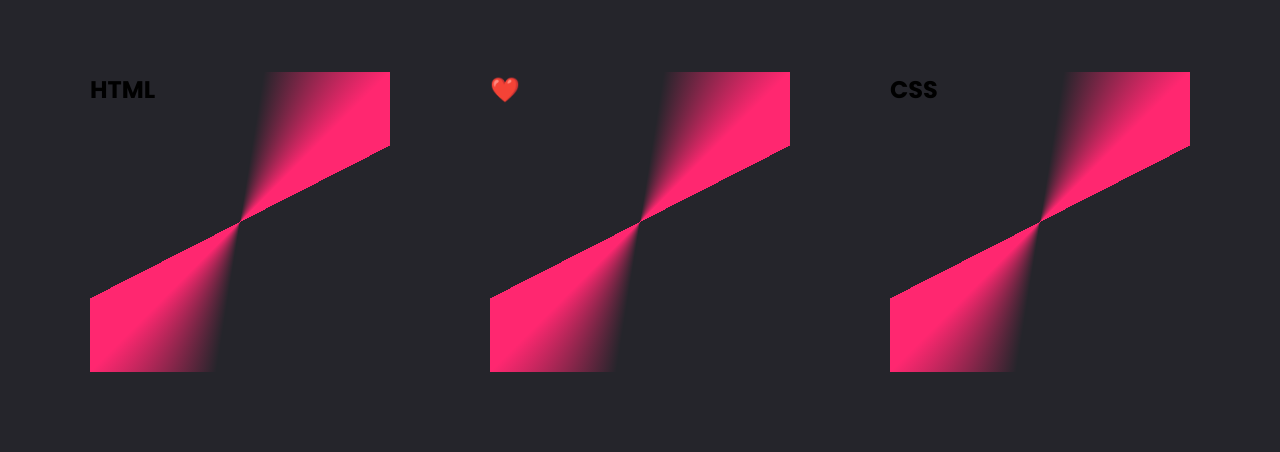
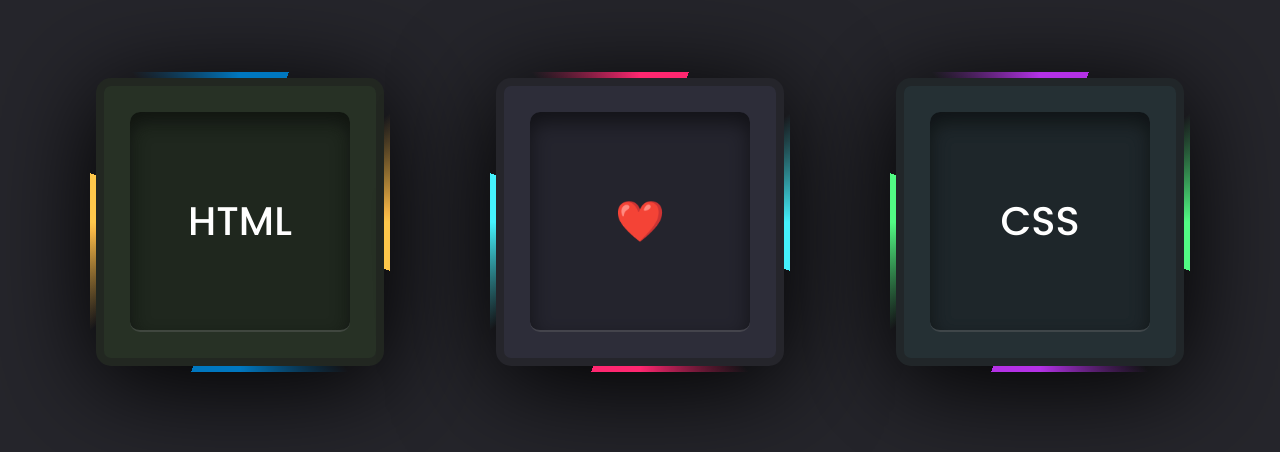
Before and after one commit to CJR85/border_animation, a plain HTML site: page index.html in a window 1280 px wide. Shown: the part 178-630 px from the top of the page. Drawn offline with Linux system fonts and the light colour scheme.

Commit message:
Style h2, box pseudo classes, addanimation & keyframes

```diff
--- a/style.css
+++ b/style.css
@@ -17,16 +17,96 @@ body {
   flex-wrap: wrap;
 }
 
+@property --a {
+  syntax: '<angle>';
+  inherits: false;
+  initial-value: 0deg;
+}
+
 .box {
   position: relative;
   width: 300px;
   height: 300px;
   background: repeating-conic-gradient(
-    from 45deg,
+    from var(--a),
     #ff2770 0%,
     #ff2770 5%,
     transparent 5%,
     transparent 40%,
     #ff2770 50%
   );
+  animation: rotating 2s linear infinite;
+  animation-play-state: paused;
+  border-radius: 20px;
+  filter: drop-shadow(0 15px 50px #000);
+  display: flex;
+  justify-content: center;
+  align-items: center;
 }
+
+.box:nth-child(1) {
+  filter: drop-shadow(0 15px 50px #000) hue-rotate(225deg);
+}
+
+.box:nth-child(3) {
+  filter: drop-shadow(0 15px 50px #000) hue-rotate(310deg);
+}
+
+@keyframes rotating {
+  0% {
+    --a: 0deg;
+  }
+  100% {
+    --a: 360deg;
+  }
+}
+
+.box::before {
+  content: '';
+  position: absolute;
+  width: 100%;
+  height: 100%;
+  background: repeating-conic-gradient(
+    from var(--a),
+    #45f3ff 0%,
+    #45f3ff 5%,
+    transparent 5%,
+    transparent 40%,
+    #45f3ff 50%
+  );
+  animation: rotating 2s linear infinite;
+  animation-delay: -0.5s;
+  animation-play-state: paused;
+  border-radius: 20px;
+}
+
+.box:hover,
+.box:hover::before {
+  animation-play-state: running;
+}
+
+.box::after {
+  content: '';
+  position: absolute;
+  inset: 6px;
+  border: 8px solid #25252b;
+  border-radius: 15px;
+  background: #2d2d39;
+}
+
+.box h2 {
+  position: absolute;
+  inset: 40px;
+  display: flex;
+  justify-content: center;
+  align-items: center;
+  border-radius: 10px;
+  background: rgba(0, 0, 0, 0.2);
+  color: #fff;
+  font-size: 2.5em;
+  font-weight: 500;
+  z-index: 1000;
+  text-transform: uppercase;
+  box-shadow: inset 0px 10px 20px rgba(0, 0, 0, 0.5);
+  border-bottom: 2px solid rgba(255, 255, 255, 0.15);
+}
```
